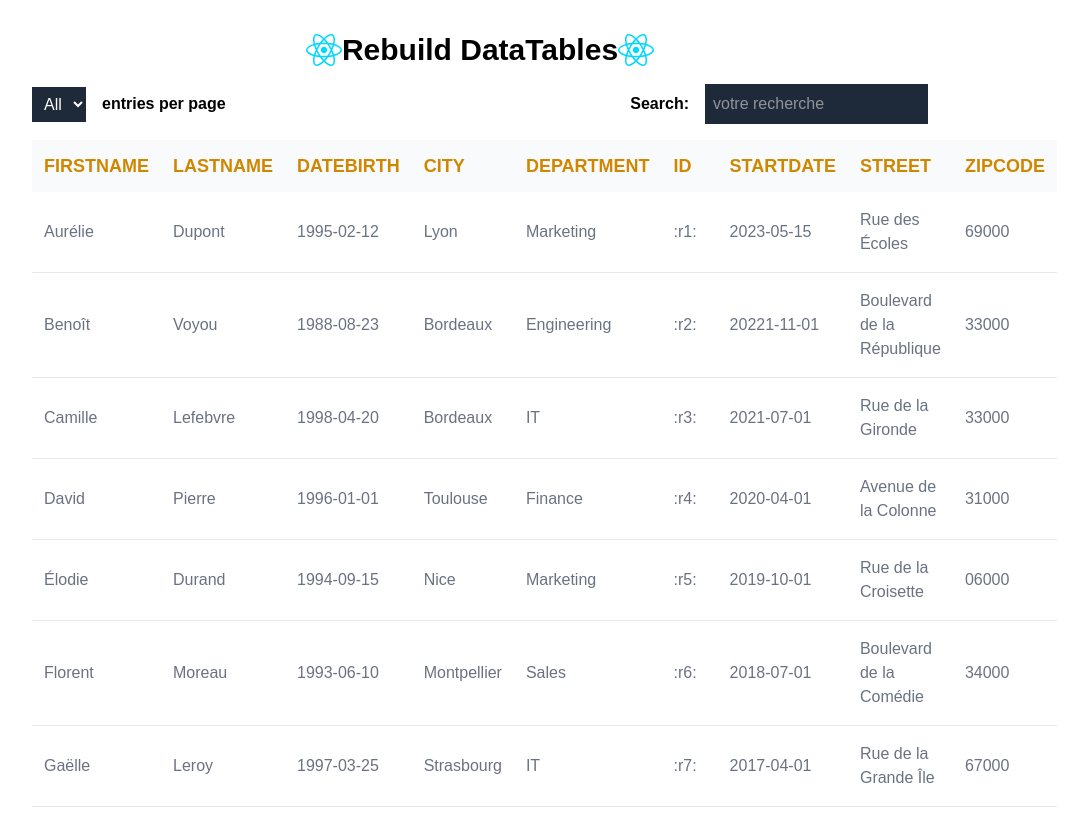
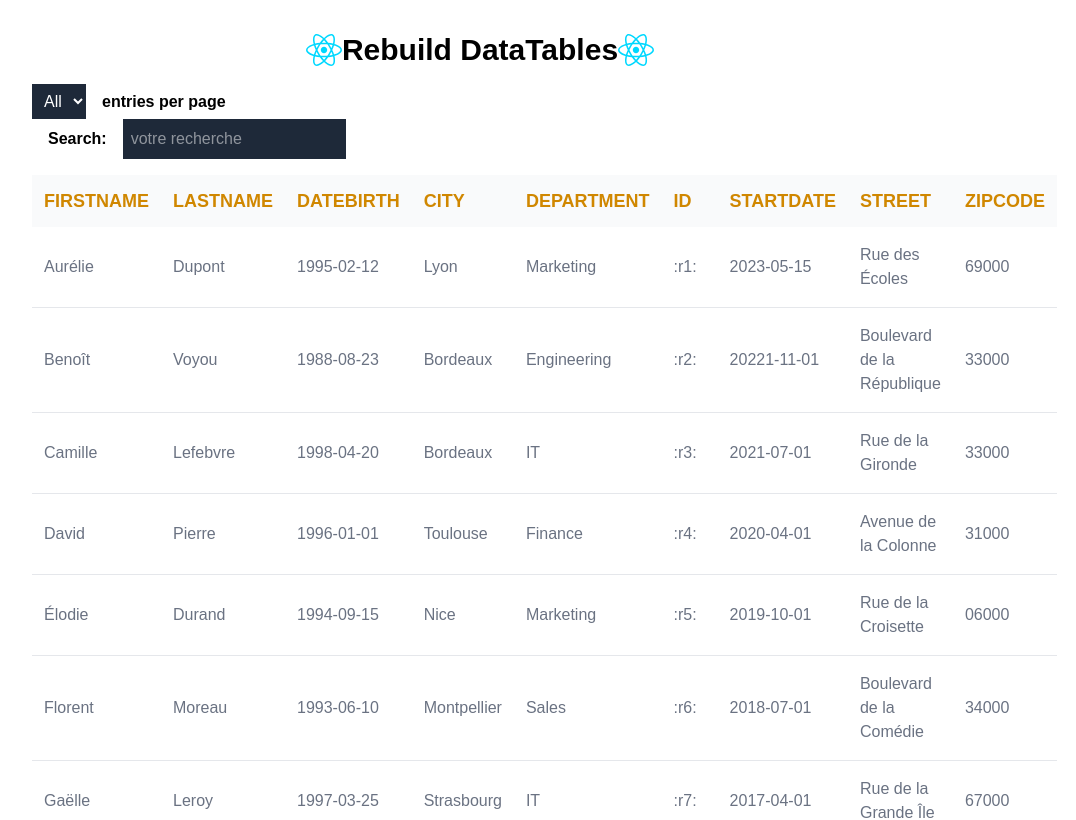
Before and after one commit to Mil00Z/datatable, a React (Vite) app: page / in a window 1280 px wide. Shown: the top 820 px of the page, without its empty margins (160-1236 px from the left). Built offline with nearby package versions, Linux system fonts and the light colour scheme.

Commit message:
Optimise CSS with TailWind

```diff
--- a/src/App.css
+++ b/src/App.css
@@ -1,11 +1,4 @@
 @import "tailwindcss";
-
-
-#root {
-  max-width: 75dvw;
-  margin: 0 auto;
-  padding: 2rem;
-}
 
 
 /* INIT */
@@ -18,6 +11,13 @@
   --body-font-family:Arial, Helvetica, sans-serif;
   --bold-weight:700;
   --radius:5px;
+  --container:75dvw;
+}
+
+#root {
+  max-width: var(--container);
+  margin: 0 auto;
+  padding: 2rem;
 }
 
 body {
@@ -25,67 +25,19 @@ body {
   font-size:var(--body-font-size);
   color: var(--black-color);
   background: var(--background);
+}
 
-}
 a {
   text-decoration: none;
 }
 
-/* Specs of Container */
-.datas-container {
-  --table-spacing: 2rem;
-  background: var(--background);
-  color: var(--color-white);
-}
-
-.top {
-  display: flex;
-  align-items: center;
-  padding: var(--table-spacing);
-}
-
-.searching {
-  margin-left:auto;
-}
-
 /* DataTable */
-.data-table{
-
-  display:flex;
-  flex-direction: column;
-  min-height:50vh;
-  padding:var(--table-spacing);
+thead th{
+  cursor:pointer;
 }
 
 
-thead th{
-  cursor:pointer
-}
-
-.table-row {
-  display:block;
- }
-
- .table-cell,
- .table-label{
-  width:100px;
-  padding:.55rem;
-  text-align: center;
-  color:var(--white-color);
-  font-weight: var(--bold-weight);
- }
-
-
 /* Pagination */
-.pagination{
-  --gap:.75rem;
-  display: flex;
-  justify-content: flex-end;
-  align-items: center;
-  margin-inline: 2rem;
-  column-gap: var(--gap);
-}
-
 .pagination-link{
   --sizes:25px;
   --radius:50%;
```
